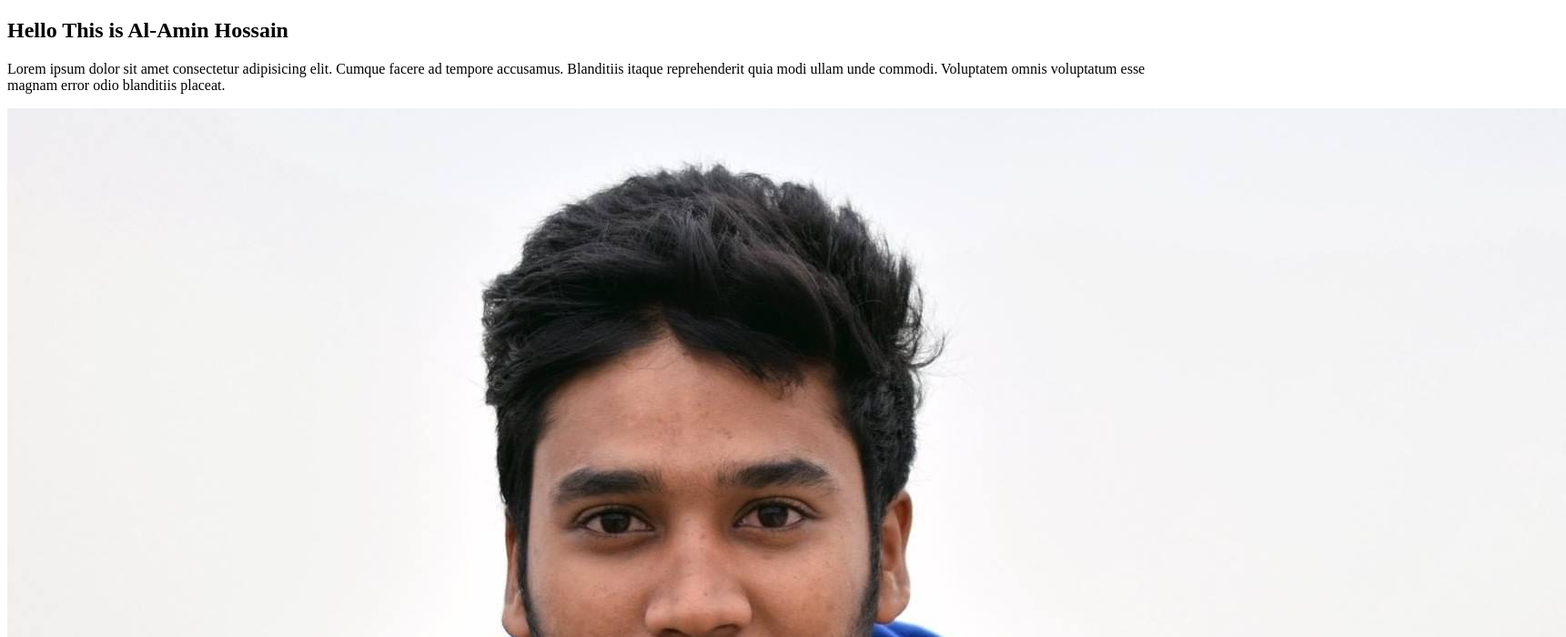
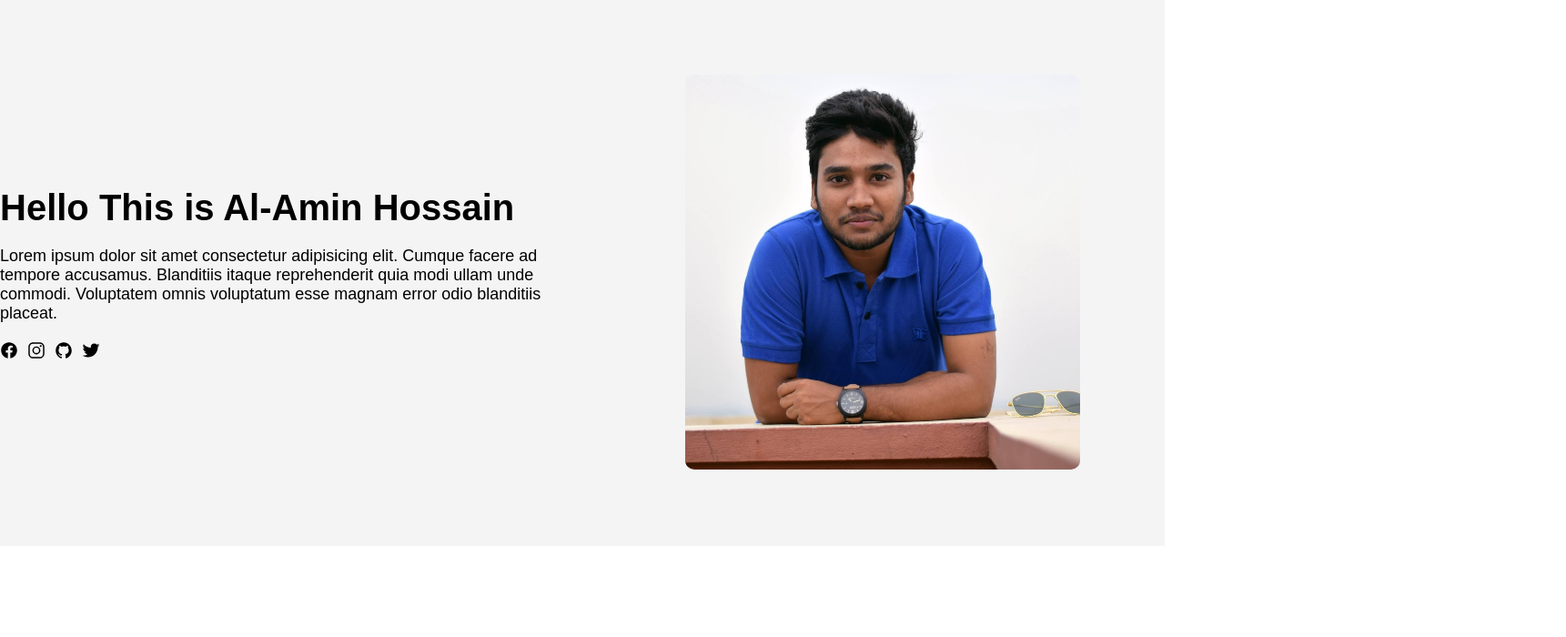
Before and after one commit to alamin-hossain-tech/my-first-portfolio, a plain HTML site: page index.html in a window 1280 px wide. Shown: the top 700 px of the page at 91% size, 1721 px wide, since content can reach past the window. Drawn offline with nearby package versions, Linux system fonts and the light colour scheme.

Commit message:
hero section styled

```diff
--- a/index.html
+++ b/index.html
@@ -5,21 +5,43 @@
     <meta http-equiv="X-UA-Compatible" content="IE=edge" />
     <meta name="viewport" content="width=device-width, initial-scale=1.0" />
     <title>Document</title>
+    <link rel="stylesheet" href="style.css" />
   </head>
   <body>
     <section class="hero-section">
-      <div>
-        <h1 class="primary-header">Hello This is Al-Amin Hossain</h1>
-        <p class="description">
-          Lorem ipsum dolor sit amet consectetur adipisicing elit. Cumque facere
-          ad tempore accusamus. Blanditiis itaque reprehenderit quia modi ullam
-          unde commodi. Voluptatem omnis voluptatum esse magnam error odio
-          blanditiis placeat.
-        </p>
-      </div>
-      <div>
-        <img src="img/profile-image.jpg" alt="image of Al-Amin Hossain" />
+      <div class="hero-container">
+        <div class="left-content">
+          <h1 class="primary-header mb-sm">Hello This is Al-Amin Hossain</h1>
+          <p class="description mb-sm">
+            Lorem ipsum dolor sit amet consectetur adipisicing elit. Cumque
+            facere ad tempore accusamus. Blanditiis itaque reprehenderit quia
+            modi ullam unde commodi. Voluptatem omnis voluptatum esse magnam
+            error odio blanditiis placeat.
+          </p>
+          <div class="social-icon">
+            <ion-icon name="logo-facebook"></ion-icon>
+            <ion-icon name="logo-instagram"></ion-icon>
+            <ion-icon name="logo-github"></ion-icon>
+            <ion-icon name="logo-twitter"></ion-icon>
+          </div>
+        </div>
+        <div class="right-content">
+          <img
+            class="hero-img"
+            src="img/profile-image.jpg"
+            alt="image of Al-Amin Hossain"
+          />
+        </div>
       </div>
     </section>
+
+    <script
+      type="module"
+      src="https://unpkg.com/ionicons@5.5.2/dist/ionicons/ionicons.esm.js"
+    ></script>
+    <script
+      nomodule
+      src="https://unpkg.com/ionicons@5.5.2/dist/ionicons/ionicons.js"
+    ></script>
   </body>
 </html>
--- a/style.css
+++ b/style.css
@@ -3,3 +3,51 @@
   padding: 0;
   box-sizing: border-box;
 }
+html {
+  font-size: 62.5%;
+  font-family: sans-serif;
+}
+.mb-sm {
+  margin-bottom: 2rem;
+}
+
+.hero-section {
+  background-color: #f4f4f4;
+}
+
+.hero-container {
+  max-width: 130rem;
+  margin: 0 auto;
+  display: grid;
+  grid-template-columns: 1fr 1fr;
+  min-height: 60rem;
+  align-items: center;
+  justify-content: center;
+  column-gap: 4rem;
+}
+
+.hero-img {
+  width: 70%;
+  height: auto;
+  border-radius: 10px;
+}
+
+.right-content {
+  text-align: center;
+}
+
+.primary-header {
+  font-size: 4rem;
+}
+
+.description {
+  font-size: 1.8rem;
+}
+
+.social-icon {
+  display: flex;
+  column-gap: 1rem;
+}
+ion-icon {
+  font-size: 2rem;
+}
```
